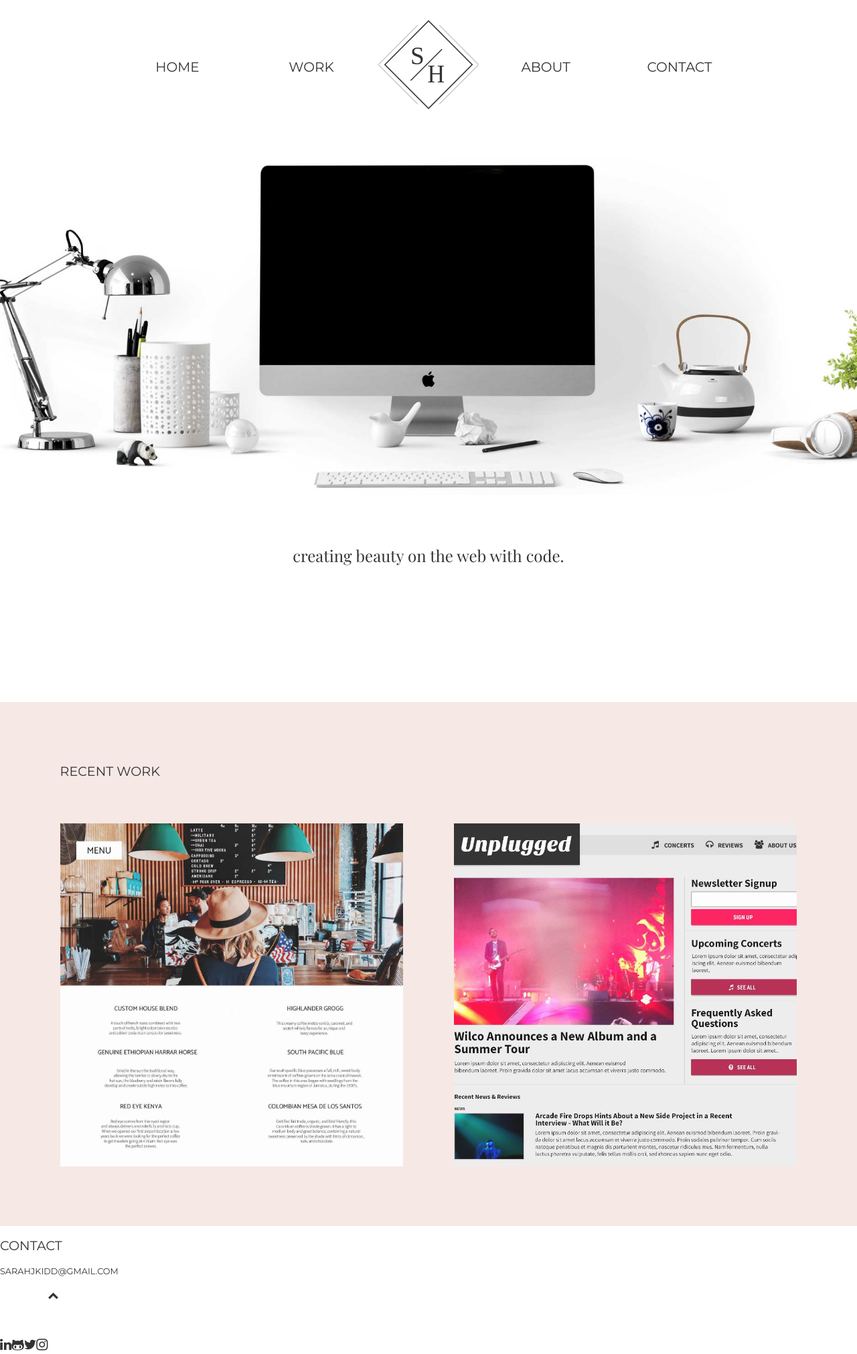
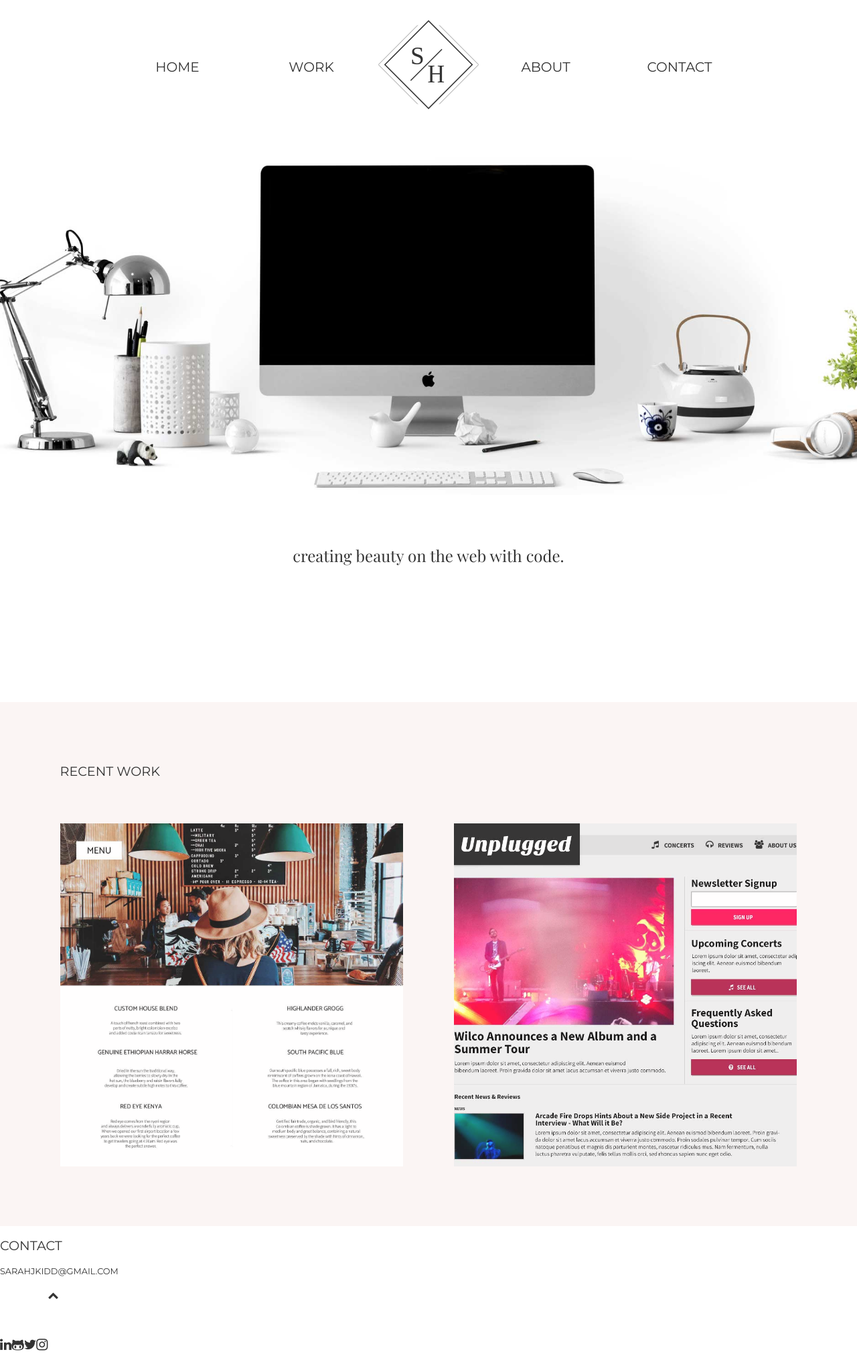
Before and after one commit to skiddhubbard/skiddhubbard.github.io, a Jekyll site: the page built from index.md, in a window 1280 px wide. Shown: the whole page at 67% size. Built offline with Jekyll 4.4.1, drawn with Linux system fonts in a browser that asks for light colours.

Commit message:
changed background color

```diff
--- a/_sass/site/_base.scss
+++ b/_sass/site/_base.scss
@@ -211,7 +211,7 @@ textarea {
 
    .work {
      overflow: auto;
-     background-color: #f6e8e5;
+     background-color: #FBF5F4;
      margin: 7% 0px 0px;
    }
 
```
